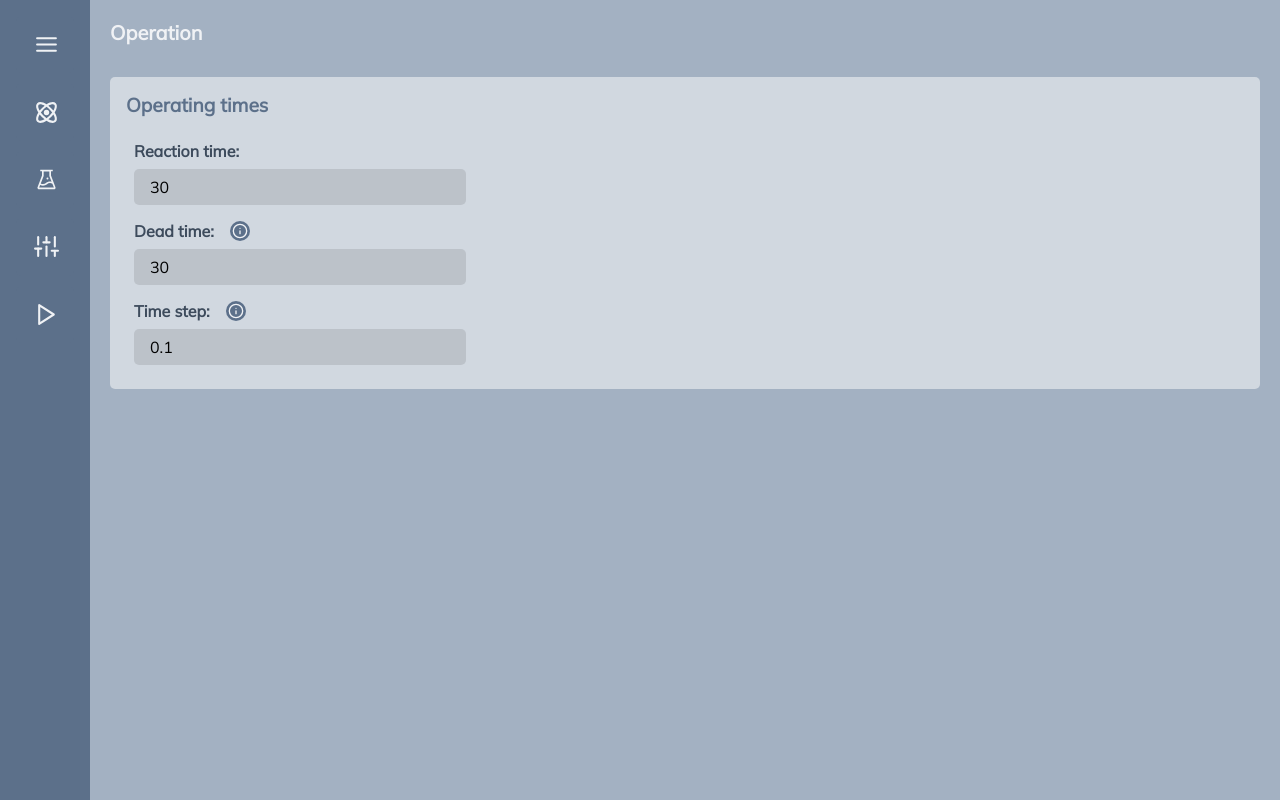
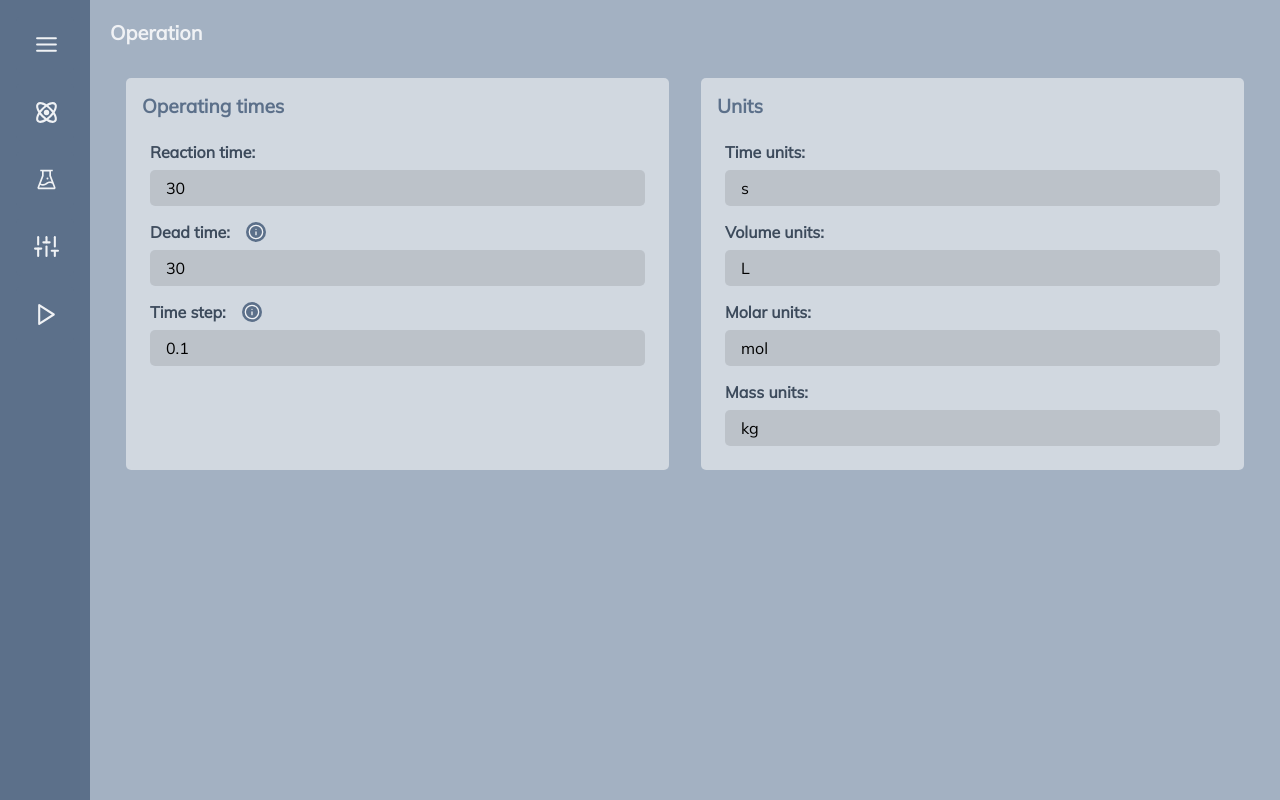
Before and after one commit to frankmangone/batch-simulator, a React (Create React App) app: page /settings in a window 1280 px wide. Built offline with nearby package versions, Linux system fonts and the light colour scheme.

Commit message:
Added units inputs in new Settings page

```diff
--- a/src/context/DataContext.tsx
+++ b/src/context/DataContext.tsx
@@ -65,7 +65,13 @@ const defaultSettingsValue: Settings = {
   reactionTime: 30,
   deadTime: 30,
   timeStep: 0.1,
+  //
+  timeUnits: "s",
+  volumeUnits: "L",
+  molarUnits: "mol",
+  massUnits: "kg",
 }
+
 const defaultValue: IDefaultValue = {
   /* Compounds */
   compounds: [],
--- a/src/pages/SettingsPage.tsx
+++ b/src/pages/SettingsPage.tsx
@@ -57,75 +57,130 @@ const SettingsPage: React.FC = () => {
     formik.handleSubmit()
   }
 
+  const onBlur = submit
+  const onChange = (event: React.ChangeEvent<HTMLInputElement>) =>
+    formik.handleChange(event)
+
   return (
     <>
       <PageTitle>Operation</PageTitle>
 
-      <form>
+      <Form>
         <InputSection>
           <h2>Operating times</h2>
           <FieldInput
             fieldName="reactionTime"
             label="Reaction time:"
+            type="number"
+            value={formik.values.reactionTime}
             error={formik.errors.reactionTime}
-            type="number"
-            onBlur={() => {
-              submit()
-            }}
-            onChange={(event: React.ChangeEvent<HTMLInputElement>) => {
-              formik.handleChange(event)
-            }}
-            value={formik.values.reactionTime}
+            {...{ onBlur, onChange }}
           />
-
           <FieldInput
             fieldName="deadTime"
             label="Dead time:"
+            type="number"
+            tooltip="Time needed for discharge, cleaning, etc."
+            value={formik.values.deadTime}
             error={formik.errors.deadTime}
-            tooltip="Time needed for discharge, cleaning, etc."
-            type="number"
-            onBlur={() => {
-              submit()
-            }}
-            onChange={(event: React.ChangeEvent<HTMLInputElement>) => {
-              formik.handleChange(event)
-            }}
-            value={formik.values.deadTime}
+            {...{ onBlur, onChange }}
           />
-
           <FieldInput
             fieldName="timeStep"
             label="Time step:"
+            type="number"
+            tooltip="Small time interval for numerical calculation purposes"
+            value={formik.values.timeStep}
             error={formik.errors.timeStep}
-            tooltip="Small time interval for numerical calculation purposes"
-            type="number"
-            onBlur={() => {
-              submit()
-            }}
-            onChange={(event: React.ChangeEvent<HTMLInputElement>) => {
-              formik.handleChange(event)
-            }}
-            value={formik.values.timeStep}
+            {...{ onBlur, onChange }}
           />
         </InputSection>
-      </form>
+
+        <InputSection>
+          <h2>Units</h2>
+          <FieldInput
+            fieldName="timeUnits"
+            label="Time units:"
+            type="text"
+            value={formik.values.timeUnits}
+            error={formik.errors.timeUnits}
+            {...{ onBlur, onChange }}
+          />
+          <FieldInput
+            fieldName="volumeUnits"
+            label="Volume units:"
+            type="text"
+            value={formik.values.volumeUnits}
+            error={formik.errors.volumeUnits}
+            {...{ onBlur, onChange }}
+          />
+          <FieldInput
+            fieldName="molarUnits"
+            label="Molar units:"
+            type="text"
+            value={formik.values.molarUnits}
+            error={formik.errors.molarUnits}
+            {...{ onBlur, onChange }}
+          />
+          <FieldInput
+            fieldName="massUnits"
+            label="Mass units:"
+            type="text"
+            value={formik.values.massUnits}
+            error={formik.errors.massUnits}
+            {...{ onBlur, onChange }}
+          />
+        </InputSection>
+      </Form>
     </>
   )
 }
 
 export default SettingsPage
 
-const InputSection = styled.div`
+const Form = styled.form`
   display: flex;
+  flex-wrap: wrap;
+  margin-top: 1rem;
+`
+
+const InputSection = ({
+  children,
+}: {
+  children: JSX.Element | JSX.Element[]
+}) => {
+  return (
+    <InputSectionWrapper>
+      <InputSectionInner>{children}</InputSectionInner>
+    </InputSectionWrapper>
+  )
+}
+
+const InputSectionWrapper = styled.div`
+  display: flex;
+  flex-basis: 50%;
+
+  @media only screen and (max-width: 940px) {
+    flex-basis: 100%;
+  }
+`
+
+const InputSectionInner = styled.div`
+  flex-grow: 1;
   background-color: var(--color-grey-lighter);
   border-radius: 5px;
   flex-direction: column;
-  margin-top: 2rem;
   padding: 1rem;
+  margin: 1rem;
+  margin-bottom: 0;
 
   h2 {
     color: var(--color-grey-normal);
     font-size: 1.2rem;
     margin-top: 0;
   }
+
+  input {
+    width: auto;
+  }
 `
```
Also changed, not shown: src/types/Settings.tsx (+10 -0 lines).
